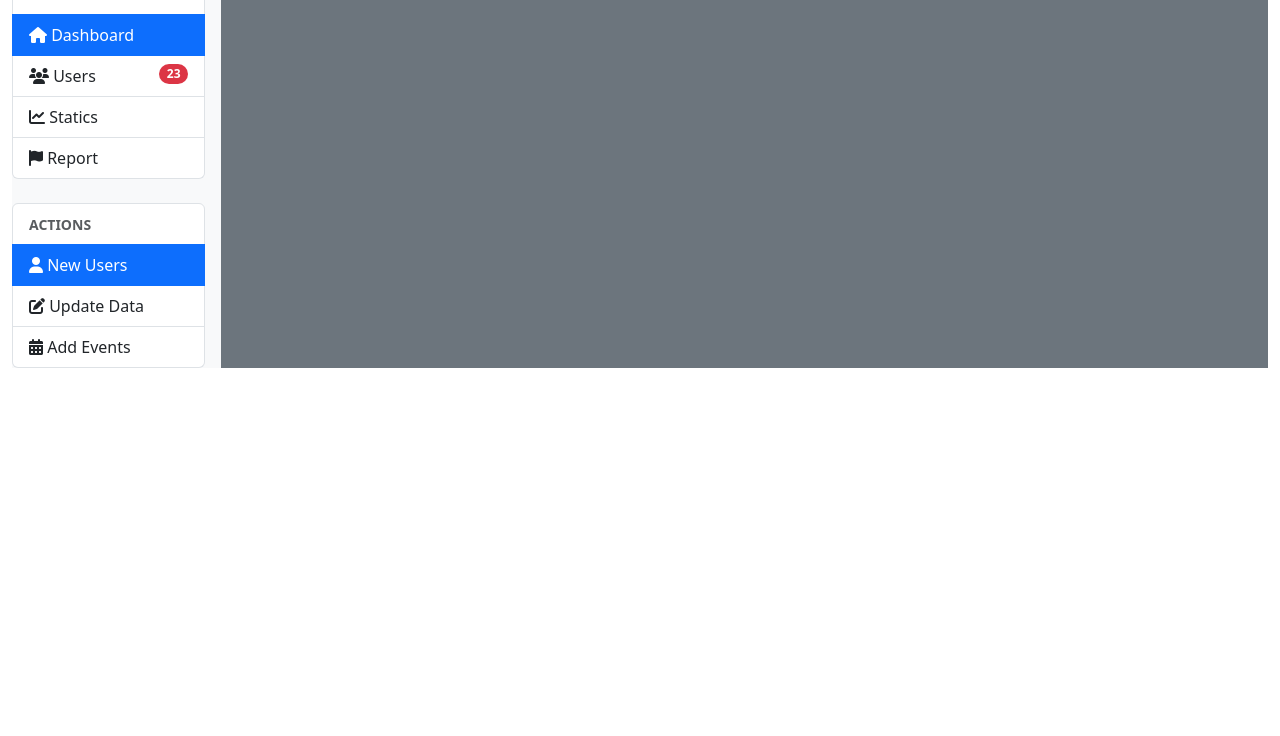
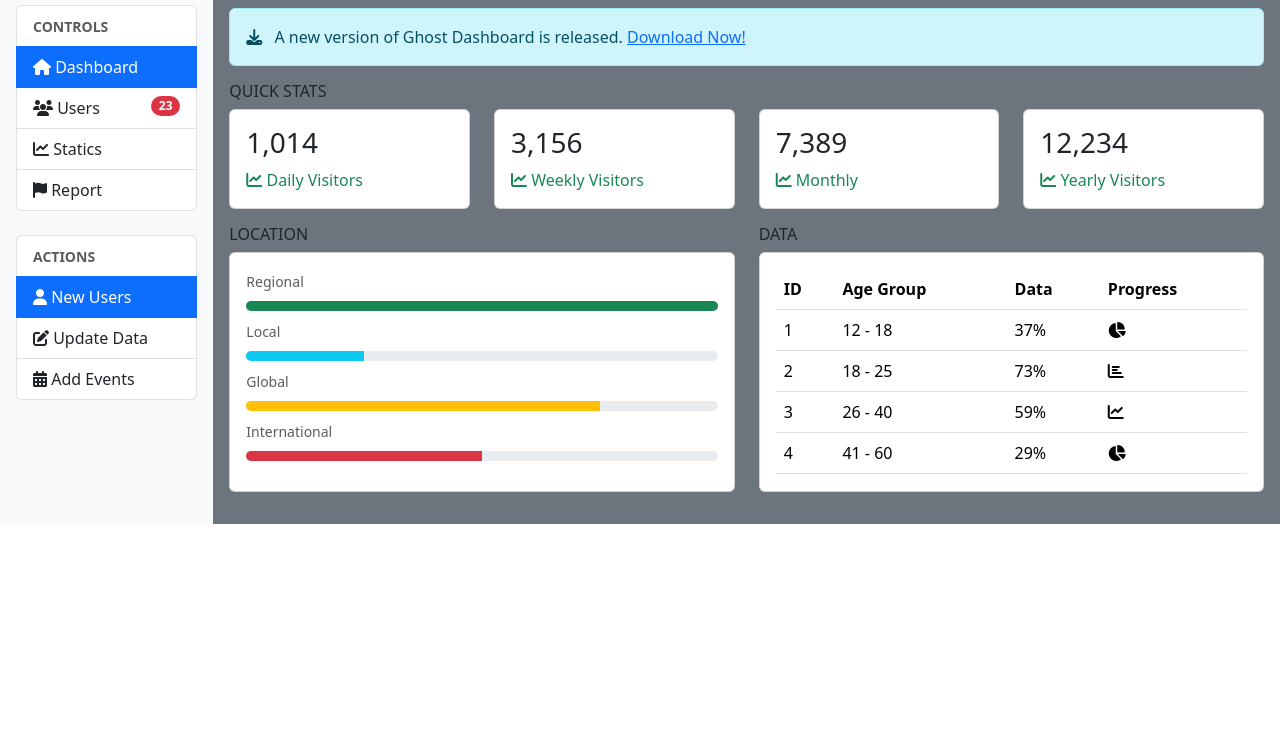
Before and after one commit to HANZAWHTET31/user-dashboard, a plain HTML site: page dashboard.html in a window 1280 px wide. Shown: the part 64-800 px from the top of the page. Drawn offline with nearby package versions, Linux system fonts and the light colour scheme.

Commit message:
main section created

```diff
--- a/dashboard.html
+++ b/dashboard.html
@@ -16,58 +16,225 @@
 			crossorigin="anonymous"></script>
 	</head>
 	<body>
-		<div class="container-fluid">
+		<div class="container-fluid" style="padding: 0;">
 			<div class="row g-0">
-				<nav class="col-2 bg-light pe-3">
-                              <h1 class="h4 text-center text-primary">
+				<nav class="col-2 bg-light px-3 border-right">
+					<h1 class="h4 py-3 text-center text-primary">
 						<i class="fas fa-cookie fa-fade"></i>
 						<span class="d-none d-lg-inline">GHOST</span>
 					</h1>
 
 					<div class="list-group text-center text-lg-start">
-                                    <span class="list-group-item d-none d-lg-block fw-bold disabled">
+						<span
+							class="list-group-item d-none d-lg-block fw-bold disabled">
 							<small>CONTROLS</small>
 						</span>
 
-                                    <a href="" class="list-group-item list-group-item-action active">
+						<a
+							href=""
+							class="list-group-item list-group-item-action active">
 							<i class="fas fa-home"></i>
 							<span class="d-none d-lg-inline">Dashboard</span>
 						</a>
-                                    <a href="" class="list-group-item list-group-item-action">
+						<a
+							href=""
+							class="list-group-item list-group-item-action">
 							<i class="fas fa-users"></i>
 							<span class="d-none d-lg-inline">Users</span>
-                                          <span class="d-none d-lg-inline badge rounded-pill float-end bg-danger">23</span>
+							<span
+								class="d-none d-lg-inline badge rounded-pill float-end bg-danger"
+								>23</span
+							>
 						</a>
-                                    <a href="" class="list-group-item list-group-item-action">
+						<a
+							href=""
+							class="list-group-item list-group-item-action">
 							<i class="fas fa-chart-line"></i>
 							<span class="d-none d-lg-inline">Statics</span>
 						</a>
-                                    <a href="" class="list-group-item list-group-item-action">
+						<a
+							href=""
+							class="list-group-item list-group-item-action">
 							<i class="fas fa-flag"></i>
 							<span class="d-none d-lg-inline">Report</span>
 						</a>
 					</div>
 
 					<div class="list-group text-center text-lg-start mt-4">
-                                    <span class="list-group-item d-none d-lg-block fw-bold disabled">
+						<span
+							class="list-group-item d-none d-lg-block fw-bold disabled">
 							<small>ACTIONS</small>
 						</span>
 
-                                    <a href="" class="list-group-item list-group-item-action active">
+						<a
+							href=""
+							class="list-group-item list-group-item-action active">
 							<i class="fas fa-user"></i>
 							<span class="d-none d-lg-inline">New Users</span>
 						</a>
-                                    <a href="" class="list-group-item list-group-item-action">
+						<a
+							href=""
+							class="list-group-item list-group-item-action">
 							<i class="fas fa-edit"></i>
 							<span class="d-none d-lg-inline">Update Data</span>
 						</a>
-                                    <a href="" class="list-group-item list-group-item-action">
+						<a
+							href=""
+							class="list-group-item list-group-item-action">
 							<i class="fas fa-calendar-alt"></i>
 							<span class="d-none d-lg-inline">Add Events</span>
 						</a>
 					</div>
 				</nav>
-				<main class="col-10 bg-secondary"></main>
+				<main class="col-10 bg-secondary">
+					<nav class="navbar navbar-expand bg-light">
+						<div class="flex-fill"></div>
+						<div class="navbar-nav">
+							<li class="nav-item dropdown">
+								<a href="#" class="nav-link dropdown-toggle" data-bs-toggle="dropdown">
+									<i class="fas fa-user-circle"></i>
+								</a>
+								<ul class="dropdown-menu dropdown-menu-end">
+									<li class="dropdown-item">Login</li>
+									<li class="dropdown-item">Logout</li>
+								</ul>
+							</li>
+							<li class="nav-item">
+								<a href="#" class="nav-link"><i class="fas fa-cog"></i></a>
+							</li>
+						</div>
+					</nav>
+
+					<div class="container-fluid mt-3 px-3">
+						<div class="row">
+							<div class="col">
+								<p class="alert alert-info">
+									<i class="fas fa-download me-2"></i>
+									A new version of Ghost Dashboard is released.
+									<a href="#">Download Now!</a>
+								</p>
+							</div>
+						</div>
+
+						<div class="row flex-column flex-lg-row">
+							<h6>QUICK STATS</h6>
+
+							<div class="col">
+								<div class="card mb-3">
+									<div class="card-body">
+										<h3 class="card-title">1,014</h3>
+										<span class="text-success">
+											<i class="fas fa-chart-line"></i>
+											Daily Visitors
+										</span>
+									</div>
+								</div>
+							</div>
+							<div class="col">
+								<div class="card mb-3">
+									<div class="card-body">
+										<h3 class="card-title">3,156</h3>
+										<span class="text-success">
+											<i class="fas fa-chart-line"></i>
+											Weekly Visitors
+										</span>
+									</div>
+								</div>
+							</div>
+							<div class="col">
+								<div class="card mb-3">
+									<div class="card-body">
+										<h3 class="card-title">7,389</h3>
+										<span class="text-success">
+											<i class="fas fa-chart-line"></i>
+											Monthly
+										</span>
+									</div>
+								</div>
+							</div>
+							<div class="col">
+								<div class="card mb-3">
+									<div class="card-body">
+										<h3 class="card-title">12,234</h3>
+										<span class="text-success">
+											<i class="fas fa-chart-line"></i>
+											Yearly Visitors
+										</span>
+									</div>
+								</div>
+							</div>
+						</div>
+						<div class="row flex-column flex-lg-row mb-3">
+							<div class="col mb-3">
+								<h6>LOCATION</h6>
+								<div class="card" style="height: 240px;">
+									<div class="card-body">
+										<small class="text-muted">Regional</small>
+										<div class="progress my-2" style="height: 10px;">
+											<div class="progress-bar bg-success w-100"></div>
+										</div>
+
+										<small class="text-muted">Local</small>
+										<div class="progress my-2" style="height: 10px;">
+											<div class="progress-bar bg-info w-25"></div>
+										</div>
+										<small class="text-muted">Global</small>
+										<div class="progress my-2" style="height: 10px;">
+											<div class="progress-bar bg-warning w-75"></div>
+										</div>
+										<small class="text-muted">International</small>
+										<div class="progress my-2" style="height: 10px;">
+											<div class="progress-bar bg-danger w-50"></div>
+										</div>
+									</div>
+								</div>
+							</div>
+							<div class="col">
+								<h6>DATA</h6>
+								<div class="card" style="height: 240px;">
+									<div class="card-body">
+										<table class="table">
+											<thead>
+												<tr>
+													<th>ID</th>
+													<th>Age Group</th>
+													<th>Data</th>
+													<th>Progress</th>
+												</tr>
+											</thead>
+											<tbody>
+												<tr>
+													<td>1</td>
+													<td>12 - 18</td>
+													<td>37%</td>
+													<td><i class="fas fa-chart-pie"></i></td>
+												</tr>
+												<tr>
+													<td>2</td>
+													<td>18 - 25</td>
+													<td>73%</td>
+													<td><i class="fas fa-chart-bar"></i></td>
+												</tr>
+												<tr>
+													<td>3</td>
+													<td>26 - 40</td>
+													<td>59%</td>
+													<td><i class="fas fa-chart-line"></i></td>
+												</tr>
+												<tr>
+													<td>4</td>
+													<td>41 - 60</td>
+													<td>29%</td>
+													<td><i class="fas fa-chart-pie"></i></td>
+												</tr>
+											</tbody>
+										</table>
+									</div>
+								</div>
+							</div>
+						</div>
+					</div>
+				</main>
 			</div>
 		</div>
 		<script
```
Lines whose indentation alone changed are shown as unchanged.
